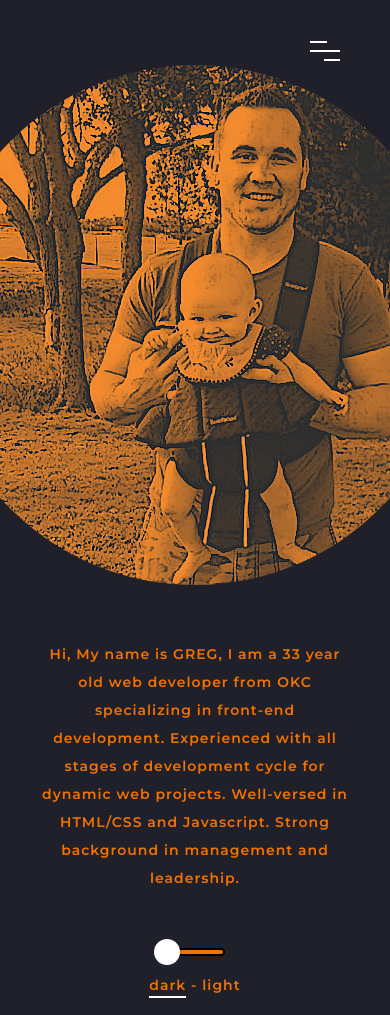
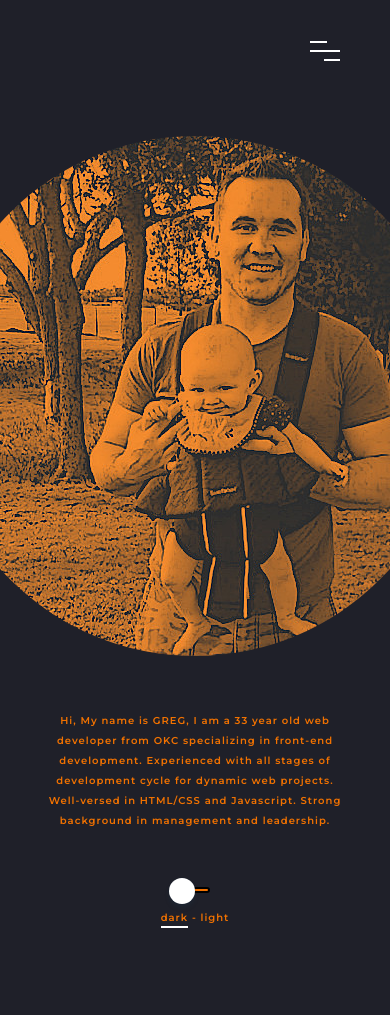
Before and after one commit to gregdbanks/newPort, a plain HTML site: page html/about.html in a window 390 px wide. Shown: the top 1015 px of the page. After the commit the page ends 944 px from the top, so only its background shows below. Drawn offline with nearby package versions, Linux system fonts and the light colour scheme.

Commit message:
working on responsive stuff

```diff
--- a/css/style.css
+++ b/css/style.css
@@ -387,7 +387,7 @@ body.nav-active .nav__list-item:nth-child(10) {
 
 .switch-wrap p {
 	font-weight: 600;
-	font-size: 14px;
+	font-size: 10px;
 	letter-spacing: 1px;
 	line-height: 2;
 	color: #f27200;
@@ -427,8 +427,8 @@ body.nav-active .nav__list-item:nth-child(10) {
 	transition: all 300ms linear;
 }
 #switch {
-	width: 60px;
-	height: 8px;
+	width: 30px;
+	height: 6px;
 	margin: 0 auto;
 	text-align: center;
 	border: 2px solid #000;
@@ -452,7 +452,7 @@ body.nav-active .nav__list-item:nth-child(10) {
 	background: #000 !important;
 }
 .switched #circle {
-	left: 43px;
+	left: 16px;
 	background: #000;
 }
 
--- a/html/about.html
+++ b/html/about.html
@@ -41,7 +41,7 @@
 	</div>
 
 	<div class="section full-height over-hide">
-		<div class="switch-wrap">
+		<div id="about" class="switch-wrap">
 			<img src="./img/meee.jpg" alt="Avatar" class='hover-target'>
 			<p class="intro hover-target" >Hi, My name is GREG, I am a 33 year old web developer from OKC specializing in front-end development.
 				Experienced with all stages of development cycle for dynamic web projects. Well-versed in HTML/CSS and Javascript.
--- a/html/css/about.css
+++ b/html/css/about.css
@@ -27,10 +27,12 @@ a:hover {
 .container {
     border-radius: 5px;
     padding: 20px;
+    margin-bottom: 40px;
 }
 
 form {
     color:#f27200;
+
 }
 
 .btn {
@@ -111,7 +113,7 @@ form {
 } */
 
 .full-height {
-    height: 100vh;
+    height: 80vh;
 }
 
 /* #Navigation
@@ -440,7 +442,7 @@ body.nav-active .nav__list-item:nth-child(10) {
 
 .switch-wrap {
     position: absolute;
-    top: 64%;
+    top: 60%;
     left: 0;
     z-index: 10;
     transform: translateY(-50%);
@@ -457,11 +459,15 @@ body.nav-active .nav__list-item:nth-child(10) {
 
 }
 
+#about {
+    top: 80%;
+}
+
 
 
 .switch-wrap p {
     font-weight: 600;
-    font-size: 14px;
+    font-size: 10px;
     letter-spacing: 1px;
     line-height: 2;
     color: #f27200;
@@ -512,8 +518,8 @@ body.nav-active .nav__list-item:nth-child(10) {
 }
 
 #switch {
-    width: 60px;
-    height: 8px;
+    width: 30px;
+    height: 6px;
     margin: 0 auto;
     text-align: center;
     border: 2px solid #000;
@@ -540,7 +546,7 @@ body.nav-active .nav__list-item:nth-child(10) {
 }
 
 .switched #circle {
-    left: 43px;
+    left: 16px;
     background: #000;
 }
 
--- a/html/projects/css/style.css
+++ b/html/projects/css/style.css
@@ -522,7 +522,7 @@ body.section-show .close-btn{
 @media only screen and (min-device-width : 320px) and (max-device-width : 480px) {
 
 	.section-header h2 {
-		font-size: 28px;
+		font-size: 18px;
 		margin-top: 45%;
 	}
 
@@ -735,7 +735,7 @@ body.section-show .section.active{
 }
 #portfolio-filters > ul{
 	margin:0;
-	padding:40px;
+	padding:20px;
 	list-style:none;
 	font-size:0;
 }
@@ -743,7 +743,7 @@ body.section-show .section.active{
 	display:inline-block;
 	*display:inline;
 	*zoom:1;
-	font-size:24px;
+	font-size:10px;
 	padding:0 26px;
 	position:relative;
 }
```
